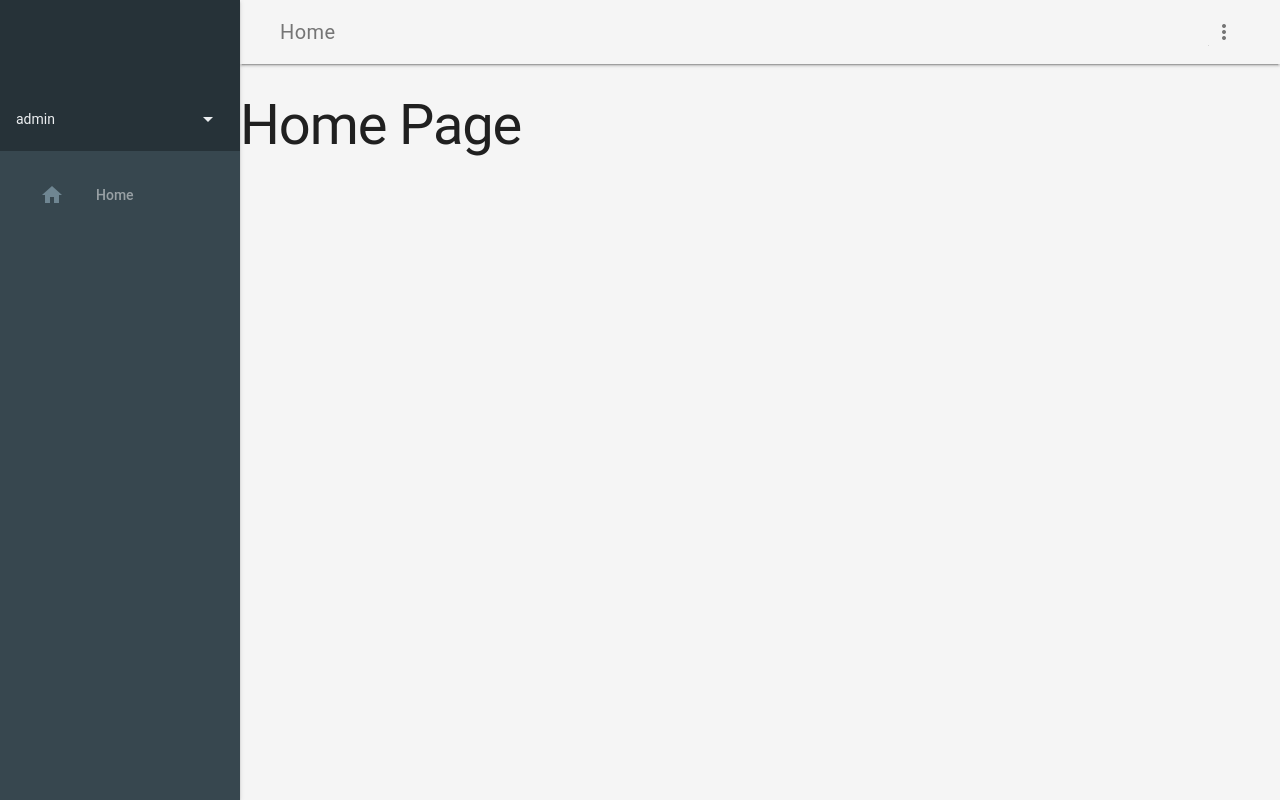
After one commit to Siang-Yi/TeamSynthetic, a Flask app: page /admin/ in a window 1280 px wide. The commit adds this page. Run offline with Flask 2, Linux system fonts and the light colour scheme.

```diff
--- a/mainPackage/__init__.py
+++ b/mainPackage/__init__.py
@@ -16,8 +16,10 @@ socketio = SocketIO(app)
 from mainPackage.map import map
 from mainPackage.loginSignup import loginSignup
 from mainPackage.visitor import visitor
+from mainPackage.admin import admin
 app.register_blueprint(loginSignup, url_prefix="/")
 app.register_blueprint(visitor, url_prefix="/visitor")
+app.register_blueprint(admin, url_prefix="/admin")
 
 db.create_all()
 
--- /dev/null
+++ b/mainPackage/admin.py
@@ -0,0 +1,10 @@
+from flask import Blueprint, render_template, request, redirect, url_for, flash, session
+from flask_sqlalchemy import sqlalchemy
+from mainPackage.tables import Visitor, Staff
+from mainPackage import db
+
+admin = Blueprint("admin", __name__, static_folder="static", template_folder="templates")
+
+@admin.route("/")
+def admin_home():
+    return render_template("admin/a-home-page.html")
--- /dev/null
+++ b/mainPackage/templates/admin/a-home-page.html
@@ -0,0 +1,6 @@
+{% extends "admin/a-page-temp.html"%}
+{% block title %}Admin Home{% endblock%}
+{% block layoutTitle %}Home{% endblock %}
+{% block content %}
+<h1>Home Page</h1>
+{% endblock %}
--- /dev/null
+++ b/mainPackage/templates/admin/a-page-temp.html
@@ -0,0 +1,6 @@
+{% extends "main-temp.html"%}
+{% block username%}admin{% endblock %}
+{% block navItem %}
+<a class="mdl-navigation__link" href="/admin"><i class="mdl-color-text--blue-grey-400 material-icons" role="presentation">home</i>Home</a>
+<div class="mdl-layout-spacer"></div>
+{% endblock %}
--- a/mainPackage/templates/login.html
+++ b/mainPackage/templates/login.html
@@ -14,6 +14,7 @@
   <h1 class="loginTitle">Login</h1>
 
   <div class="demo-card-wide mdl-card mdl-shadow--2dp">
+    <div class="inputs">
       <form class="" action="" method="post">
         <!--role-->
         <div class="mdl-textfield mdl-js-textfield">
@@ -40,6 +41,7 @@
 
         <input type="submit" class="mdl-button mdl-js-button mdl-button--raised mdl-button--colored" id="submit" value="submit" />
       </form>
+    </div>
 
     <p class="centerTxt">Don't have an account? <a href="signup">Sign up</a></p>
 
```
Lines whose indentation alone changed are shown as unchanged.
